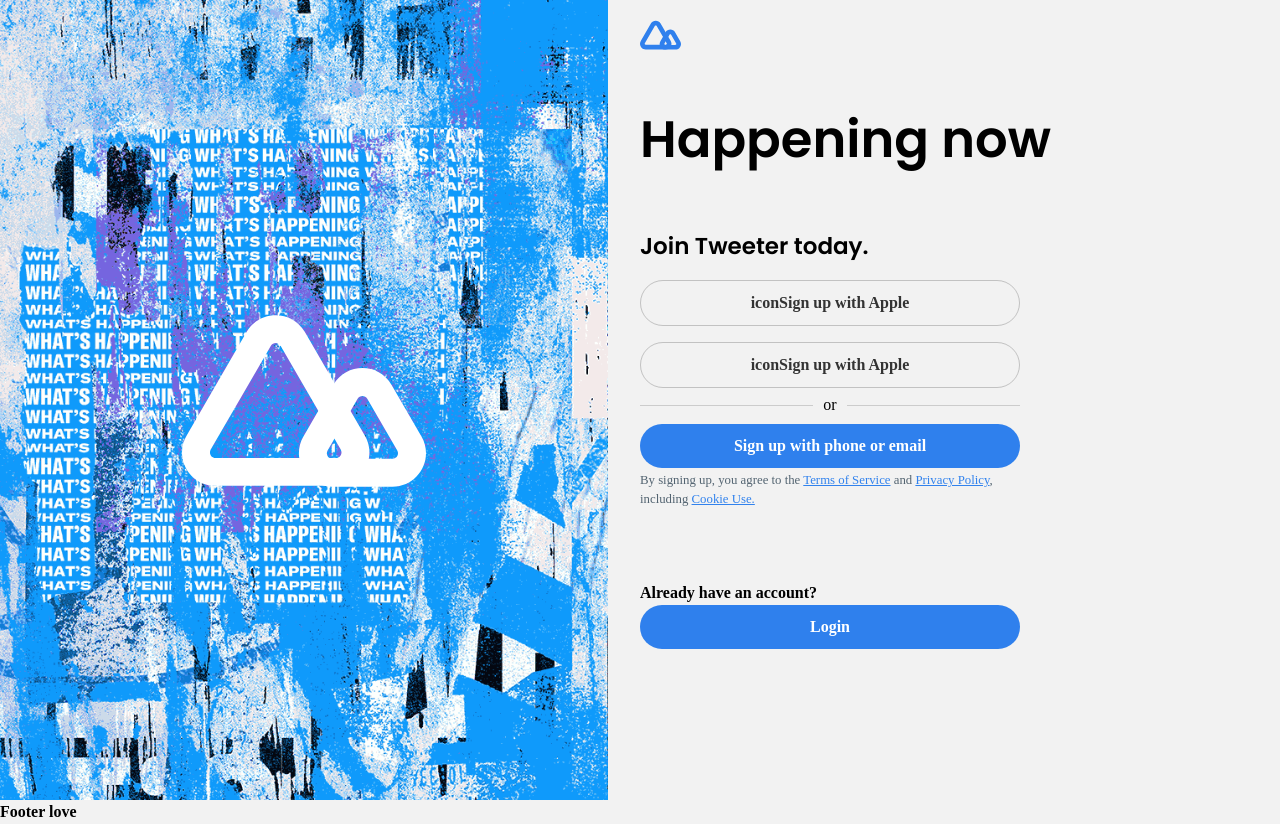
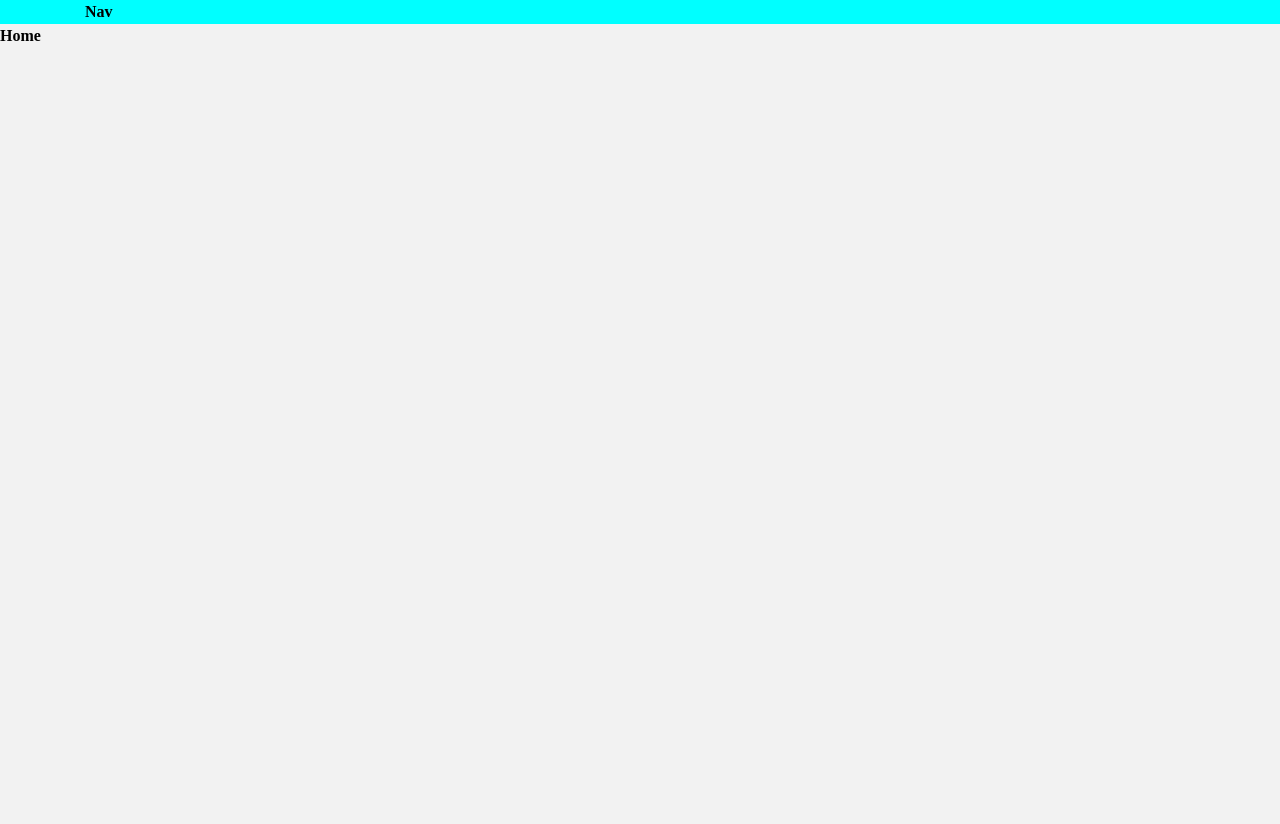
Before and after one commit to Tolufolorunso/Tweeter, a React (Create React App) app in the folder client/: page / in a window 1280 px wide. After the commit the page ends 800 px from the top, so only its background shows below. Built offline with nearby package versions, Linux system fonts and the light colour scheme.

Commit message:
Proper routing for the app is done

```diff
--- a/client/src/App.js
+++ b/client/src/App.js
@@ -1,12 +1,16 @@
 import { BrowserRouter, Routes, Route } from 'react-router-dom';
-import { Landing, NotFound, Profile } from './pages';
+import { Home, Landing, NotFound, Profile } from './pages';
+import AuthLayout from './pages/AuthLayout';
 
 function App() {
   return (
     <BrowserRouter>
       <Routes>
-        <Route path="profile" element={<Profile />} />
-        <Route path="/" element={<Landing />} />
+        <Route path="/" element={<AuthLayout />}>
+          <Route index element={<Home />} />
+          <Route path="/profile" element={<Profile />} />
+        </Route>
+        <Route path="/landing" element={<Landing />} />
         <Route path="*" element={<NotFound />} />
       </Routes>
     </BrowserRouter>
--- /dev/null
+++ b/client/src/pages/AuthLayout.js
@@ -0,0 +1,13 @@
+import { Outlet } from 'react-router-dom';
+import { Nav } from '../components';
+
+const AuthLayout = () => {
+  return (
+    <>
+      <Nav />
+      <Outlet />
+    </>
+  );
+};
+
+export default AuthLayout;
--- /dev/null
+++ b/client/src/pages/home/Home.js
@@ -0,0 +1,7 @@
+import React from 'react';
+
+const Home = () => {
+  return <div>Home</div>;
+};
+
+export default Home;
--- a/client/src/pages/index.js
+++ b/client/src/pages/index.js
@@ -1,5 +1,6 @@
 import Landing from './landing/Landing';
 import NotFound from './errors/NotFound';
+import Home from './home/Home';
 import Profile from './profile/Profile';
 
-export { Landing, NotFound, Profile };
+export { Landing, NotFound, Home, Profile };
```
Also changed, not shown: client/src/pages/home/home.styled.js (added, +7 -0 lines).
